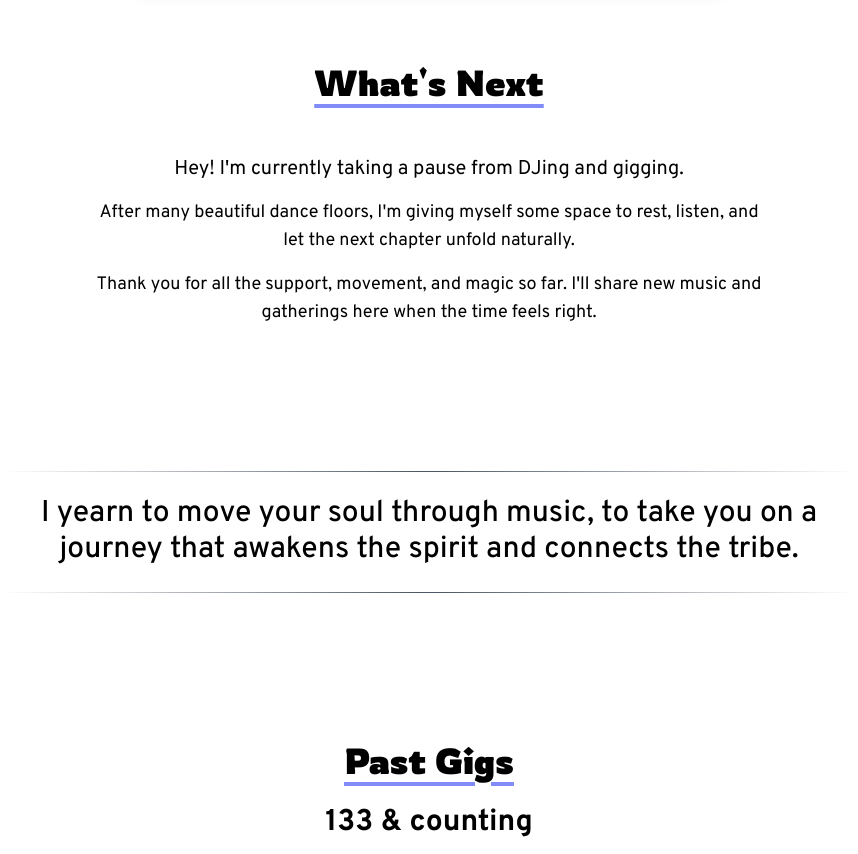
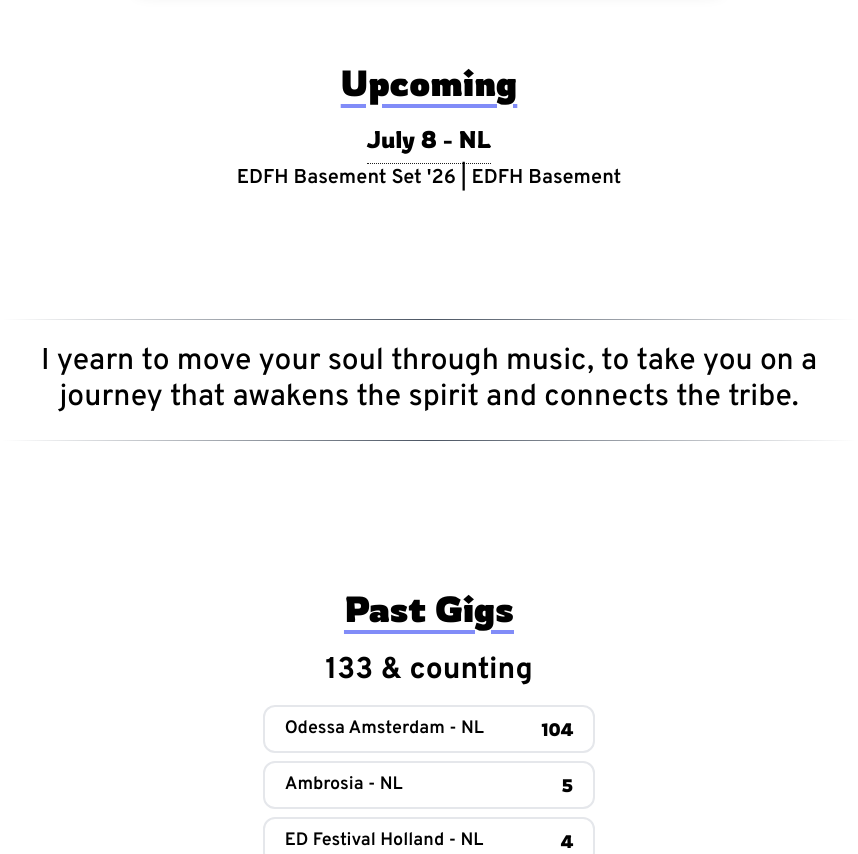
Before and after one commit to kokosthief/dj.henners.bio, a Next.js app: page / in a window 1280 px wide. Shown: the part 1580-2434 px from the top of the page, without its empty margins (211-1069 px from the left). Built offline with nearby package versions, Linux system fonts and the light colour scheme.

Commit message:
fix: restore upcoming EDFH gig

```diff
--- a/src/app/components/UpcomingGigs.tsx
+++ b/src/app/components/UpcomingGigs.tsx
@@ -25,14 +25,8 @@ const UpcomingGigs: React.FC<UpcomingGigsProps> = ({ gigs }) => {
         ))
       ) : (
         <div className='text-center py-8'>
-          <p className='text-xl mb-4'>
-            Hey! I'm currently taking a pause from DJing and gigging.
-          </p>
-          <p className='text-lg mb-4 max-w-2xl mx-auto'>
-            After many beautiful dance floors, I'm giving myself some space to rest, listen, and let the next chapter unfold naturally.
-          </p>
           <p className='text-lg max-w-2xl mx-auto'>
-            Thank you for all the support, movement, and magic so far. I'll share new music and gatherings here when the time feels right.
+            New dates will appear here when they are confirmed.
           </p>
         </div>
       )}
--- a/src/app/gigsData.tsx
+++ b/src/app/gigsData.tsx
@@ -939,4 +939,11 @@ export const gigs: Gig[] = [
     venue: 'Odessa Amsterdam',
     country: 'NL',
   },
+  {
+    date: '2026-07-08',
+    event: `EDFH Basement Set '26`,
+    location: 'NL',
+    venue: 'EDFH Basement',
+    country: 'NL',
+  },
 ];
```
